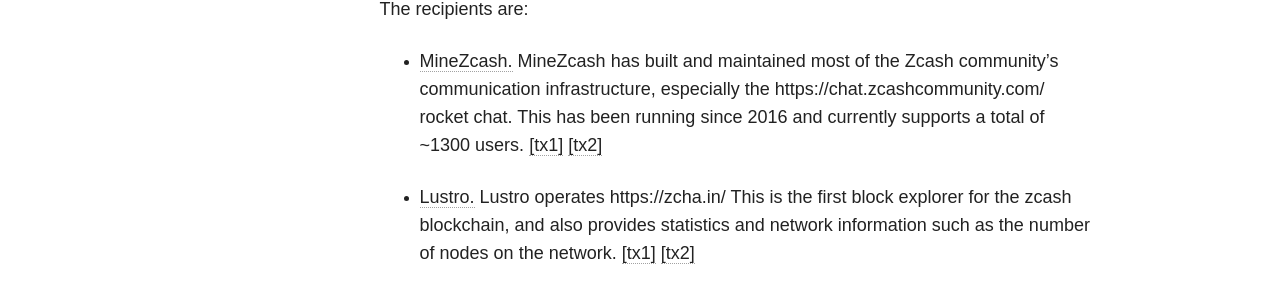
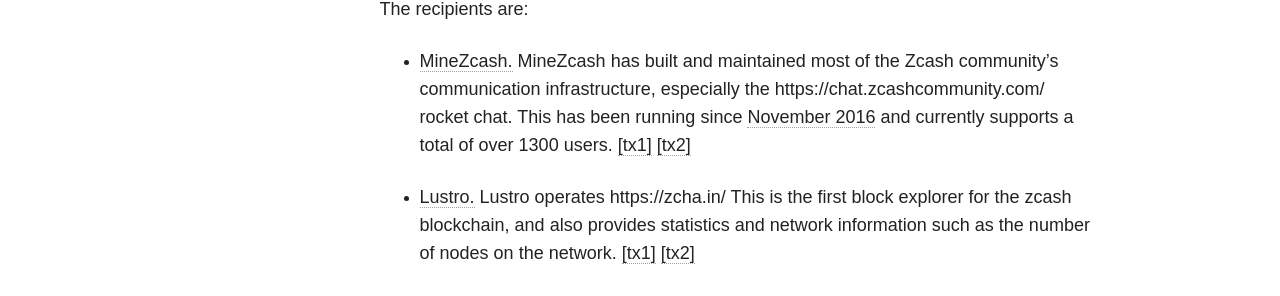
Before and after one commit to ZcashFoundation/zfnd, a Jekyll site: the page built from _posts/blog/2017-05-12-test-transactions.md, in a window 1280 px wide. Shown: the part 854-1150 px from the top of the page. Built offline with Jekyll 4.4.1, drawn with Linux system fonts in a browser that asks for light colours; nearby versions of some CDN libraries.

Commit message:
Update 2017-05-12-test-transactions.md

```diff
--- a/_posts/blog/2017-05-12-test-transactions.md
+++ b/_posts/blog/2017-05-12-test-transactions.md
@@ -17,7 +17,7 @@
 
 The recipients are:
 
-- [MineZcash.](https://zcashcommunity.com/) MineZcash has built and maintained most of the Zcash community’s communication infrastructure, especially the https://chat.zcashcommunity.com/ rocket chat. This has been running since 2016 and currently supports a total of ~1300 users. [[tx1]](https://explorer.zcha.in/transactions/37d6dfc8564ab8e8d8ce778ae582e990128a5061968e380cf82f1e21011a0832) [[tx2]](https://explorer.zcha.in/transactions/dd2789fddd61f30b7ef290bc5d5427d692204dc507739b13bfea2c6ba09e947f)
+- [MineZcash.](https://zcashcommunity.com/) MineZcash has built and maintained most of the Zcash community’s communication infrastructure, especially the https://chat.zcashcommunity.com/ rocket chat. This has been running since [November 2016](https://minezcash.com/growing-zcash-community/) and currently supports a total of over 1300 users. [[tx1]](https://explorer.zcha.in/transactions/37d6dfc8564ab8e8d8ce778ae582e990128a5061968e380cf82f1e21011a0832) [[tx2]](https://explorer.zcha.in/transactions/dd2789fddd61f30b7ef290bc5d5427d692204dc507739b13bfea2c6ba09e947f)
 
 - [Lustro.](https://explorer.zcha.in/about) Lustro operates https://zcha.in/ This is the first block explorer for the zcash blockchain, and also provides statistics and network information such as the number of nodes on the network. [[tx1]](https://explorer.zcha.in/transactions/c77bfcd13612a0d66b4ffaefdef63c252d7a683ace03cafebba02e0747e936a0) [[tx2]](https://explorer.zcha.in/transactions/9d7dc8664552b2bd0585c1157d0a396d8f11655bcf19b73c35fec24e1aa38fe5)
 
```
